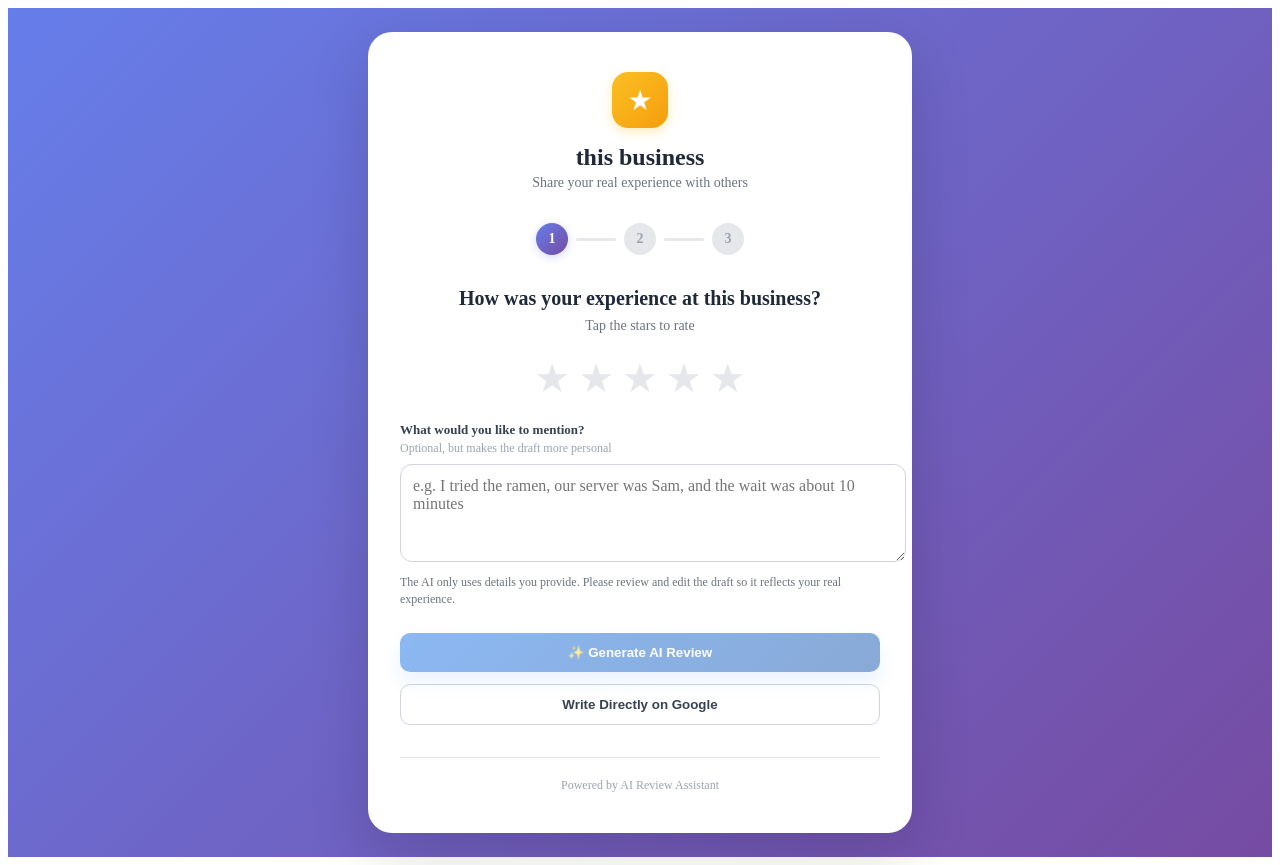
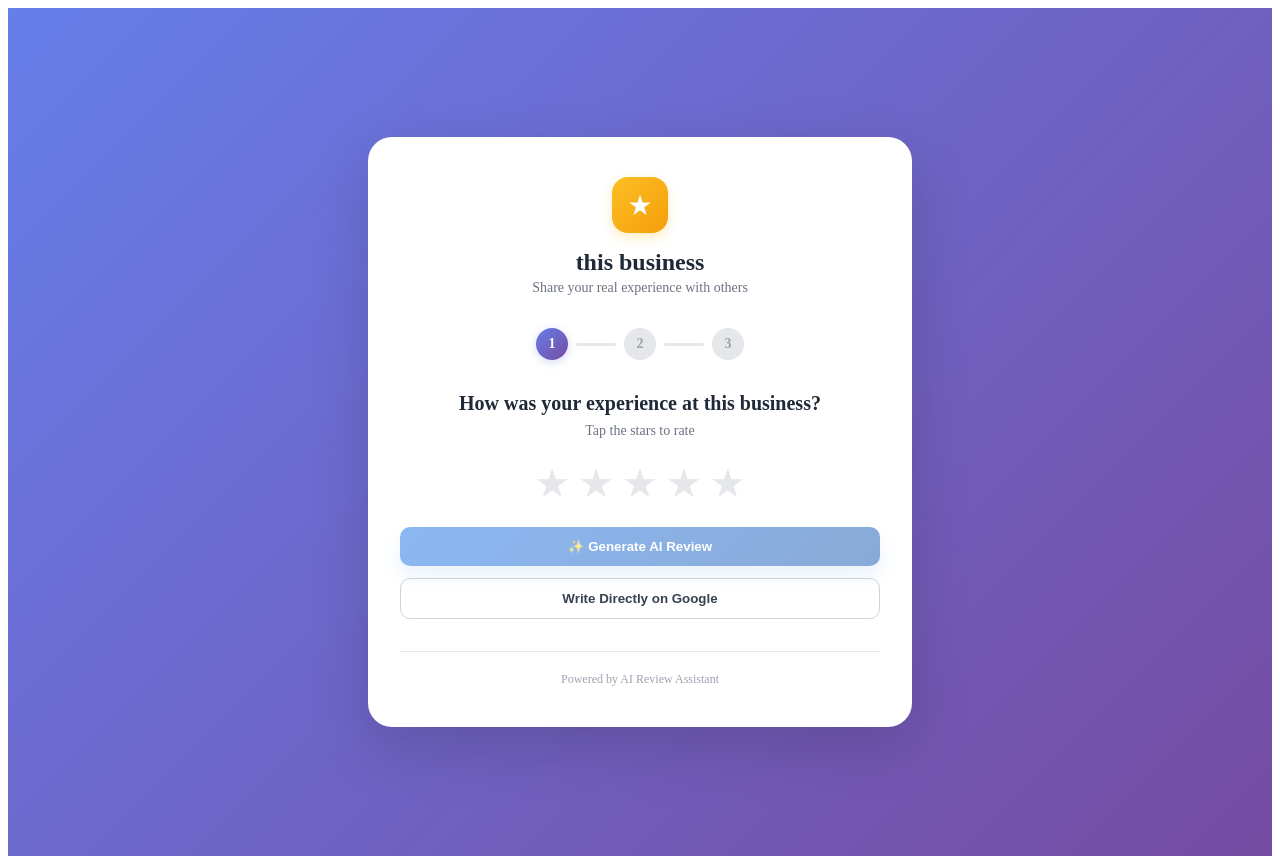
Before and after one commit to Majidullask04/Review-QR-Generator, a React (Vite) app: page /review/1 in a window 1280 px wide. Built offline with nearby package versions, Linux system fonts and the light colour scheme.

Commit message:
chore: remove optional customer context textarea to simplify UI

```diff
--- a/src/ReviewPage.jsx
+++ b/src/ReviewPage.jsx
@@ -207,19 +207,7 @@ export default function ReviewPage() {
                 {rating === 5 ? 'Excellent!' : rating === 4 ? 'Very Good' : rating === 3 ? 'Good' : rating === 2 ? 'Fair' : 'Poor'}
               </p>
             )}
-            <label className="context-label" htmlFor="customerContext">
-              What would you like to mention? <span>Optional, but makes the draft more personal</span>
-            </label>
-            <textarea
-              id="customerContext"
-              className="experience-input"
-              rows={4}
-              maxLength={600}
-              value={customerContext}
-              onChange={(e) => setCustomerContext(e.target.value.slice(0, 600))}
-              placeholder="e.g. I tried the ramen, our server was Sam, and the wait was about 10 minutes"
-            />
-            <p className="truth-note">The AI only uses details you provide. Please review and edit the draft so it reflects your real experience.</p>
+
 
             <div className="action-buttons" style={{ marginTop: '24px' }}>
               <button
```
